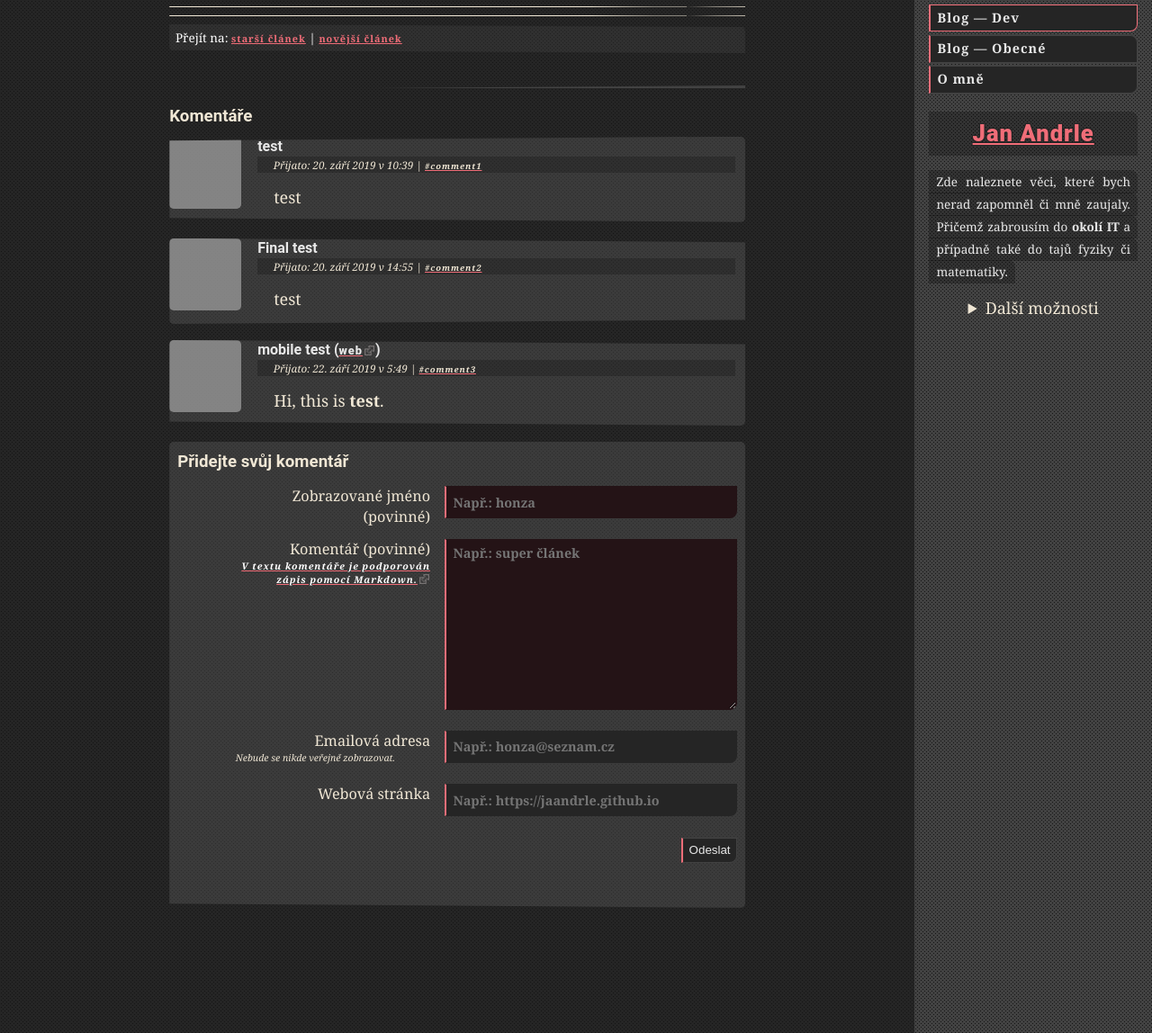
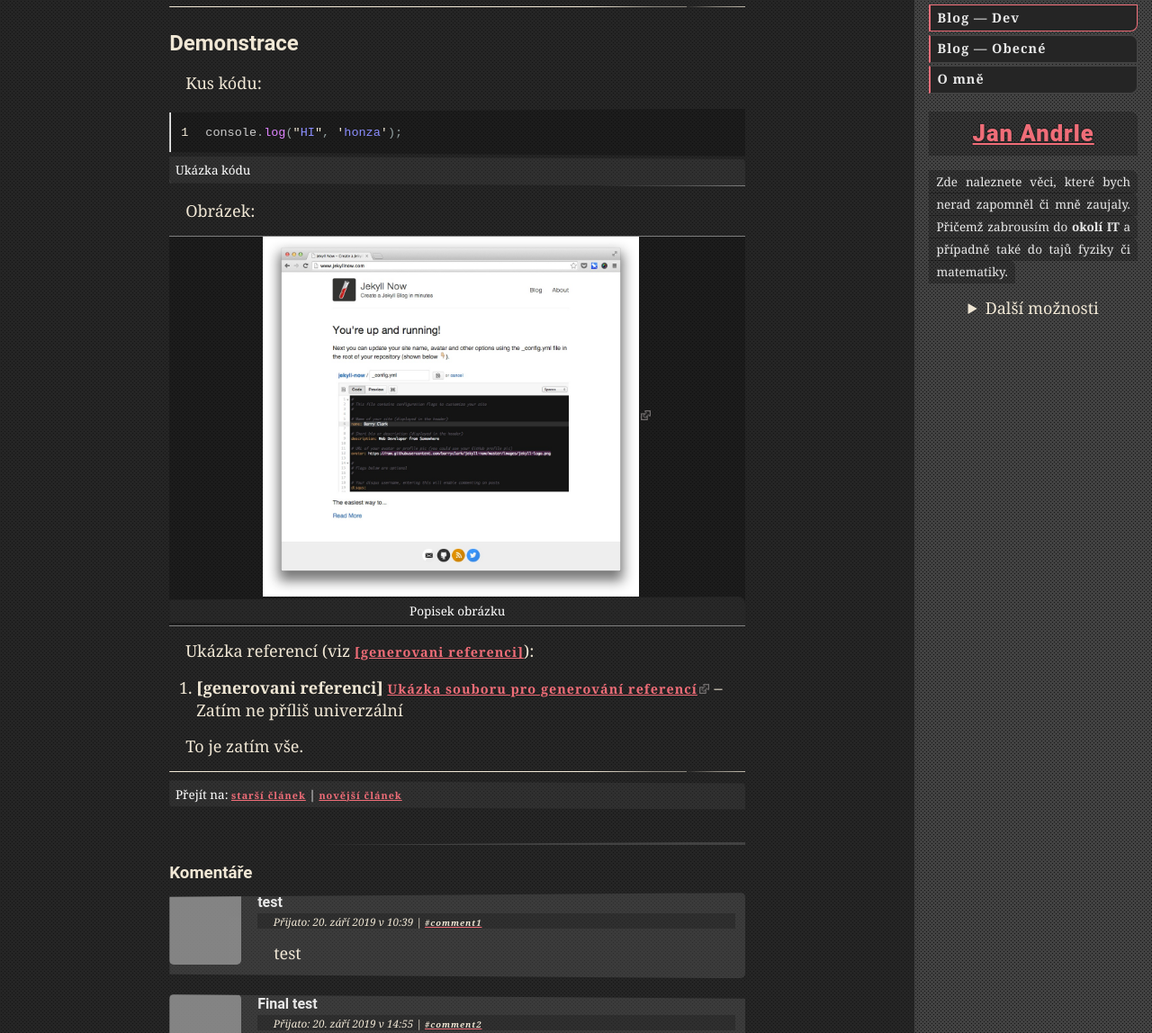
Before and after one commit to jaandrle/jaandrle.github.io, a Jekyll site: the page built from _posts/2019/2019-09-19-Hello-World.md, in a window 1280 px wide and 1400 px high, cut to the strip 252-1400 px from the top of the window. Shown: the whole strip at 90% size. Built offline with Jekyll 4.4.1, drawn with Linux system fonts in a browser that asks for light colours; grey boxes are pictures that could not be loaded.

Commit message:
:pencil2:

````diff
--- a/_posts/2019/2019-09-19-Hello-World.md
+++ b/_posts/2019/2019-09-19-Hello-World.md
@@ -4,6 +4,42 @@ tags : [first]
 title: První příspěvek znovuobnoveného blogu (Hello World)
 excerpt_separator: <!--more-->
 category: dev
+reference:
+    - lokální:
+        generovani referenci:
+            caption: Ukázka souboru pro generování referencí
+            href: https://github.com/jaandrle/jaandrle.github.io/blob/master/_includes/references_list.html
+            description: Zatím ne příliš univerzální
 ---
 
 Tento blok využívá statický generátor stránek **Jekyll**. Pro více informací můžete navštívit wikipedii [Jekyll (software) - Wikipedia](https://en.wikipedia.org/wiki/Jekyll_(software)).
+
+<!--more-->
+
+## Demonstrace
+Kus kódu:
+
+{% include code.html
+    caption='Ukázka kódu'
+    code='
+```JavaScript
+console.log("HI", \'honza\');
+```
+'
+%}
+
+Obrázek:
+
+{% include image.html
+    caption='Popisek obrázku'
+    alt='Jen demonstrace (na obrázku je stará? homepage Jekyll projektu)'
+    src='https://raw.githubusercontent.com/jaandrle/jaandrle.github.io/master/images/jekyll-now-theme-screenshot.jpg'
+%}
+
+Ukázka referencí (viz {% include reference.html target='generovani referenci' %}):
+
+{% include references_list.html
+    references=page.reference
+%}
+
+To je zatím vše.
````
Also changed, not shown: _posts/2013/2013-01-05-Pocketbook-613-prvni-seznameni.md (+1 -1 lines), _posts/2016/2016-07-13-Jak-si-lze-prizpusobit-firefox-a-operu-poprve.md (+1 -1 lines).
